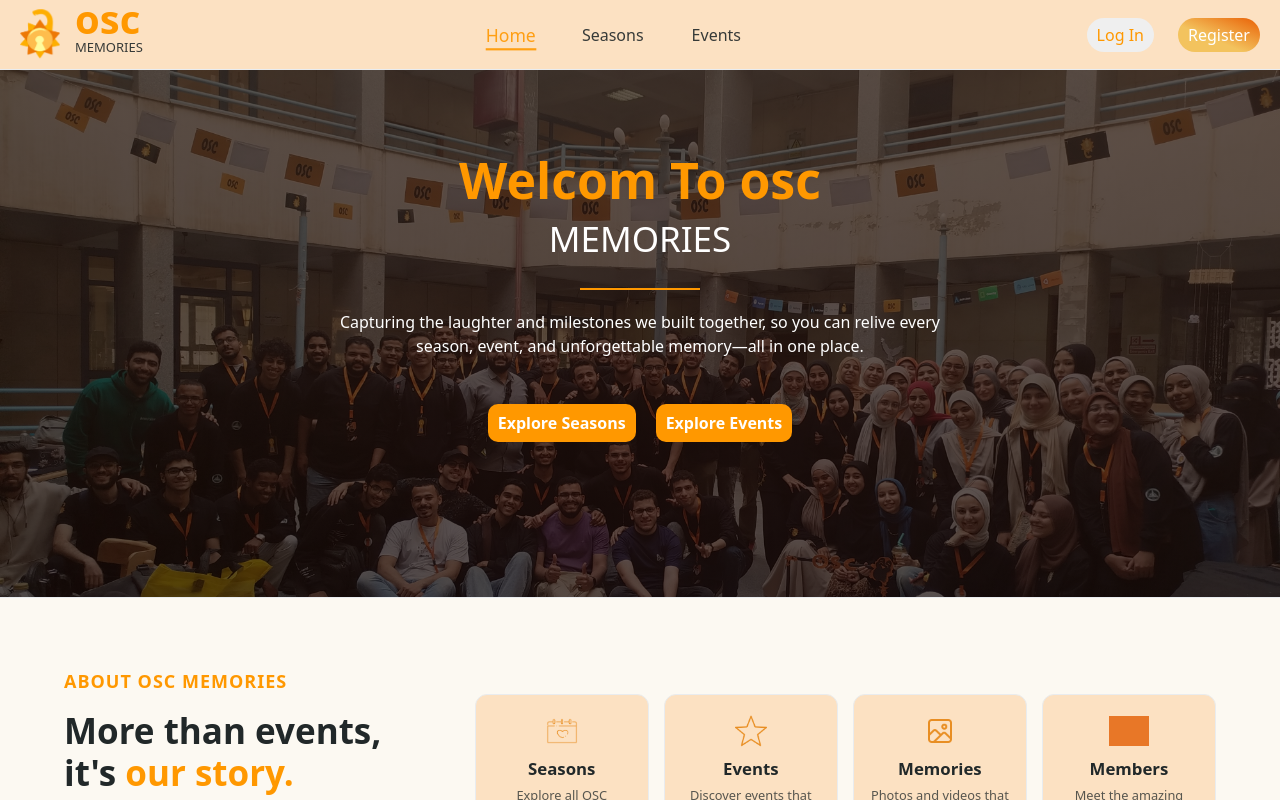
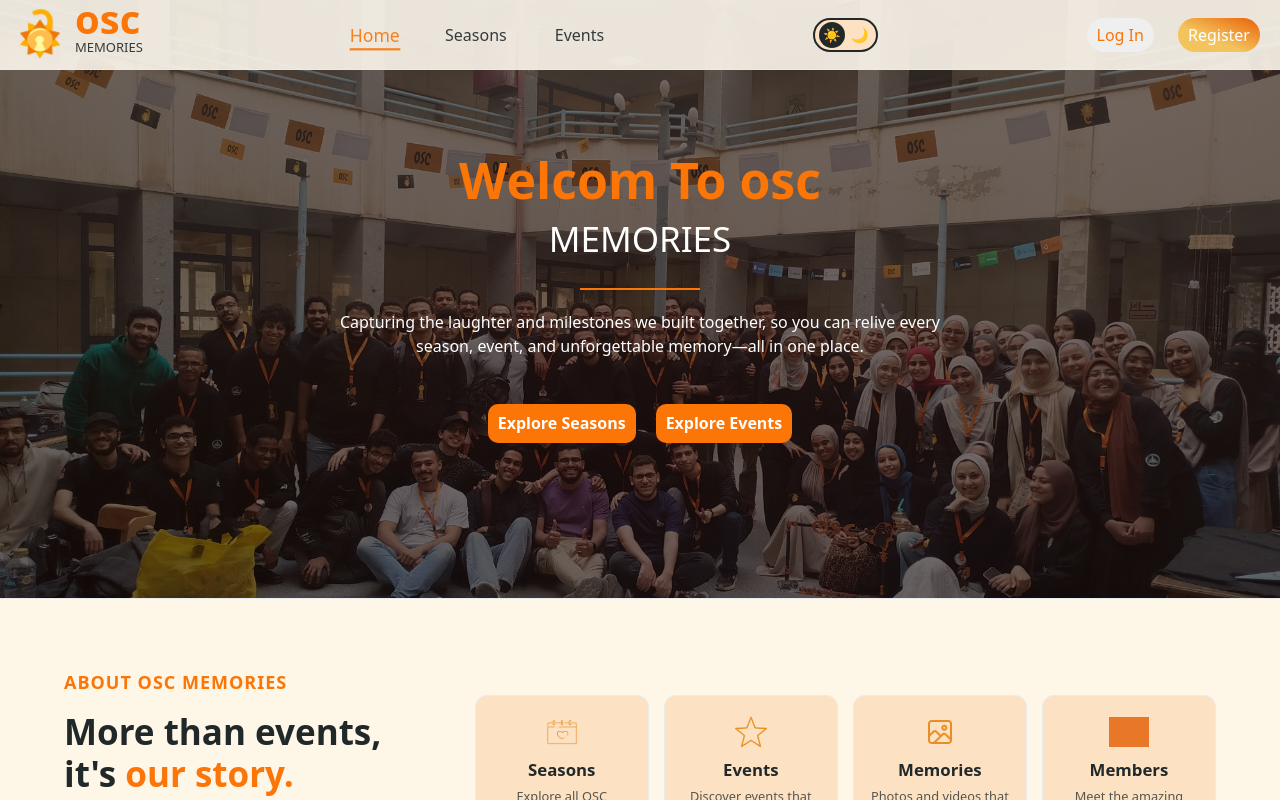
Before and after one commit to A0TD/OSC-Memories, a React (Vite) app in the folder frontend/: page / in a window 1280 px wide. Shown: the top 800 px of the page. Built offline with nearby package versions, Linux system fonts and the light colour scheme; grey boxes are pictures that could not be loaded; the HTML template or start-up script is replaced by a standard one.

Commit message:
add home page

```diff
--- a/frontend/src/components/Footer/Footer.jsx
+++ b/frontend/src/components/Footer/Footer.jsx
@@ -26,9 +26,9 @@ function Footer() {
 
             <NavLink to="/register">Register</NavLink>
           </div>
-          <div className="d-flex flex-column col-4 col-md-3 col-lg-2  ">
+          <div className="d-flex flex-column  col-4 col-md-3 col-lg-2  ">
             <h3>Quick Links</h3>
-            <NavLink to="/home">Home</NavLink>
+            <NavLink to="/">Home</NavLink>
 
             <NavLink to="/home">Seasons</NavLink>
 
--- a/frontend/src/components/Footer/Footer.module.css
+++ b/frontend/src/components/Footer/Footer.module.css
@@ -1,6 +1,6 @@
 .footerContent {
   background-color: var(--bg-card);
-  padding: 50px 50px;
+  padding: 70px 50px;
   font-size: 14px;
 }
 .footerContent h3 {
@@ -18,6 +18,7 @@
   text-decoration: none;
   color: var(--text-main);
   opacity: 0.8;
+  padding:0 10px ;
 }
 .footerContent a:hover {
   color: var(--brand-orange);
@@ -41,8 +42,8 @@
 
 .footerBottom {
   text-align: center;
-  padding: 20px;
-  background-color: #fcd8b0;
+  padding: 30px;
+  background-color: var(--bg-footer);
   color: var(--text-main);
   font-size: 14px;
 }
--- a/frontend/src/components/Navbar/Navbar.jsx
+++ b/frontend/src/components/Navbar/Navbar.jsx
@@ -1,9 +1,25 @@
 import navcss from "./Navbar.module.css";
 import oscLogo from "../../assets/imgi_1_Lock.png";
-import { useState } from "react";
+import { useState, useEffect } from "react";
 import { NavLink, useNavigate } from "react-router-dom";
 
 function Navbar() {
+  const [theme, setTheme] = useState("light");
+
+  // أول ما الصفحة تفتح، نشوف لو فيه مود مخزن قبل كده
+  useEffect(() => {
+    const savedTheme = localStorage.getItem("theme") || "light";
+    setTheme(savedTheme);
+    document.documentElement.setAttribute("data-theme", savedTheme);
+  }, []);
+
+  // دالة تغيير المود
+  const toggleTheme = () => {
+    const newTheme = theme === "light" ? "dark" : "light";
+    setTheme(newTheme);
+    document.documentElement.setAttribute("data-theme", newTheme);
+    localStorage.setItem("theme", newTheme);
+  };
   const navigate = useNavigate();
   const [isOpen, setIsOpen] = useState(false);
 
@@ -13,12 +29,10 @@ function Navbar() {
     setUser(null);
     navigate("/");
   };
-
   return (
     <nav
       className={`${navcss.navbar} d-flex align-items-center justify-content-between`}
     >
-
       <div className="d-flex align-items-center">
         <div className={navcss.logo}>
           <img src={oscLogo} alt="OSC-Logo" />
@@ -76,6 +90,17 @@ function Navbar() {
           </NavLink>
         )}
       </div>
+      <button
+        onClick={toggleTheme}
+        className={navcss.themeToggleSwitch}
+        aria-label="Toggle Dark Mode"
+      >
+        <span className={`${navcss.icon} ${navcss.sunIcon}`}>☀️</span>
+
+        <span className={`${navcss.icon} ${navcss.moonIcon}`}>🌙</span>
+
+        <div className={navcss.toggleCircle}></div>
+      </button>
       <div className={`${navcss.authLinks} d-flex gap-4`}>
         {!user ? (
           <>
--- a/frontend/src/components/Navbar/Navbar.module.css
+++ b/frontend/src/components/Navbar/Navbar.module.css
@@ -1,10 +1,16 @@
 .navbar {
-  background-color: var(--bg-card);
+  background-color: var(--bg-nav);
   border-bottom: 1px solid var(--border-color);
   padding: 0px 20px;
   box-shadow: 0 px 12px rgba(0, 0, 0, 0.05);
   height: 70px;
   position: relative;
+  position: fixed;
+  top: 0;
+  left: 0;
+  width: 100%;
+  z-index: 1000;
+
 }
 
 .logo img {
@@ -139,5 +145,52 @@
   background-color: var(--brand-orange);
   color: #fff;
   border-radius: 20px;
-  box-shadow: 0 5px 10px rgba(99, 99, 99, 0.771);
+  box-shadow: 0 7px 10px rgb(99, 99, 99);
 }
+
+.themeToggleSwitch {
+  position: relative;
+  width: 65px;
+  height: 34px;
+  background-color: var(--bg-card);
+  border-radius: 17px;
+  cursor: pointer;
+  border: 2px solid var(--text-main);
+  display: flex;
+  align-items: center;
+  justify-content: space-between;
+  padding: 3px;
+  transition: background-color 0.3s ease;
+}
+
+.toggleCircle {
+  position: absolute;
+  left: 4px;
+  width: 26px;
+  height: 26px;
+  background-color: var(--text-main);
+  border-radius: 50%;
+  transition:
+    transform 0.3s ease,
+    background-color 0.3s ease;
+}
+
+[data-theme="dark"] .toggleCircle {
+  transform: translateX(27px);
+}
+
+.icon {
+  font-size: 14px;
+  line-height: 1;
+  z-index: 1;
+}
+
+.sunIcon {
+  color: var(--bg-main);
+  margin-left: 5px;
+}
+
+.moonIcon {
+  color: var(--bg-main);
+  margin-right: 5px;
+}
--- a/frontend/src/index.css
+++ b/frontend/src/index.css
@@ -5,20 +5,24 @@
 }
 /*Color of Light Mode */
 :root {
-  --brand-orange: #ff9800;
+  --brand-orange: #fb7507;
   --brand-yellow: #ffc107;
-  --bg-main: #fcf9f2;
+  --bg-nav: #fffaf0e3;
+  --bg-main: #fef6e6;
   --bg-card: #fce1c2;
   --text-main: #212829;
   --border-color: #e9ecef;
+  --bg-footer: #fcd8b0;
 }
 
 /*Color of Dark Mode */
 [data-theme='dark'] {
-  --bg-main: #0b0c10;
-  --bg-card: #1f2833;
+  --bg-nav: #100d0b94;
+  --bg-main: #100d0b;
+  --bg-card:  #713504;
   --text-main: #ffffff;
   --border-color: #2d3748;
+  --bg-footer:  #391b00;
 }
 
 body {
@@ -26,5 +30,4 @@ body {
   color: var(--text-main);
   transition: background-color 0.3s ease, color 0.3s ease;
 
-
 }
--- a/frontend/src/pages/Home/Home.module.css
+++ b/frontend/src/pages/Home/Home.module.css
@@ -1,6 +1,6 @@
 .home {
   background-image:
-    linear-gradient(rgba(30, 10, 0, 0.695), rgba(20, 5, 0, 0.695)),
+    linear-gradient(rgba(30, 10, 0, 0.600), rgba(20, 5, 0, 0.600)),
     url(../../assets/IMG_20260412_172948.jpg);
   background-size: cover;
   background-position: center center;
@@ -9,7 +9,7 @@
   flex-direction: column;
   gap: 10px;
   align-items: center;
-  padding: 80px 20% 155px;
+  padding: 150px 20% 155px;
   color: white;
   text-align: center;
 }
@@ -41,7 +41,8 @@
   color: white;
   background-color: var(--brand-orange);
   border-radius: 10px;
-  padding: 7px 10px;
+  text-align: center;
+  padding: 7px 10px 8px;
   font-weight: 600;
 }
 .home a:hover {
```
